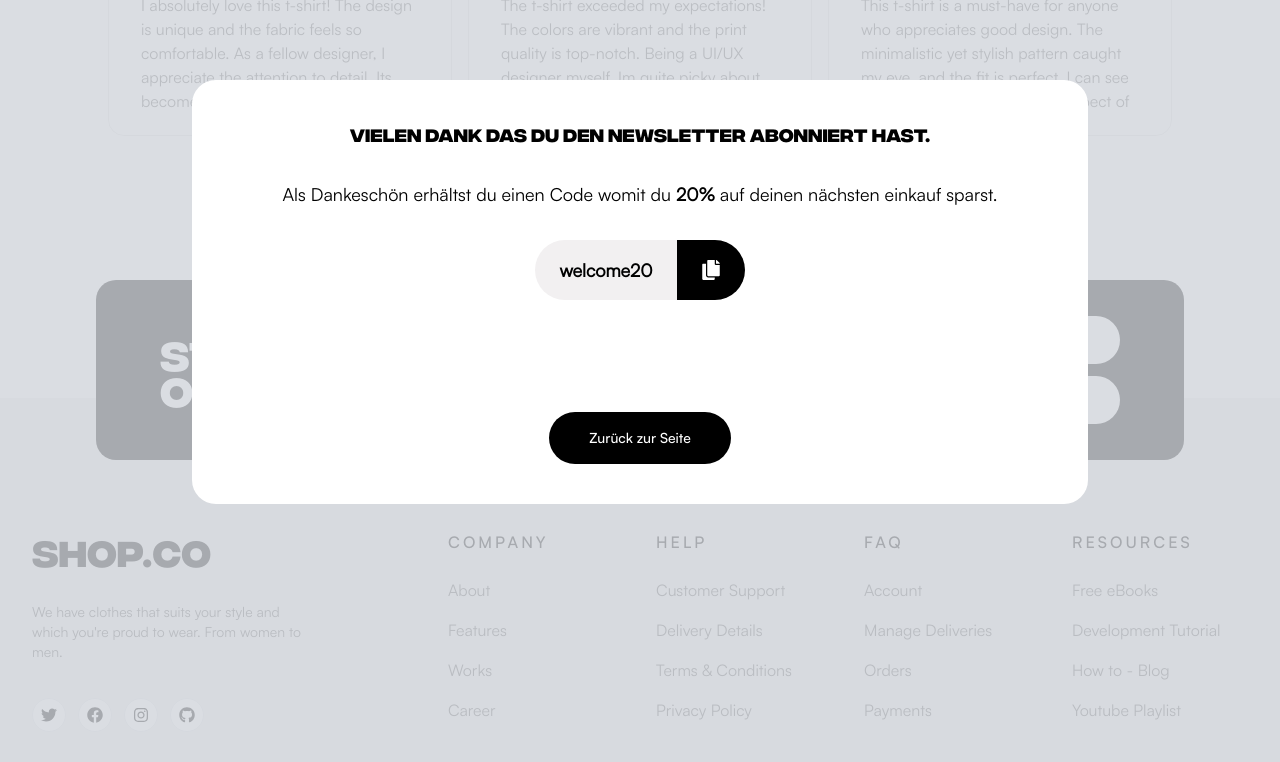
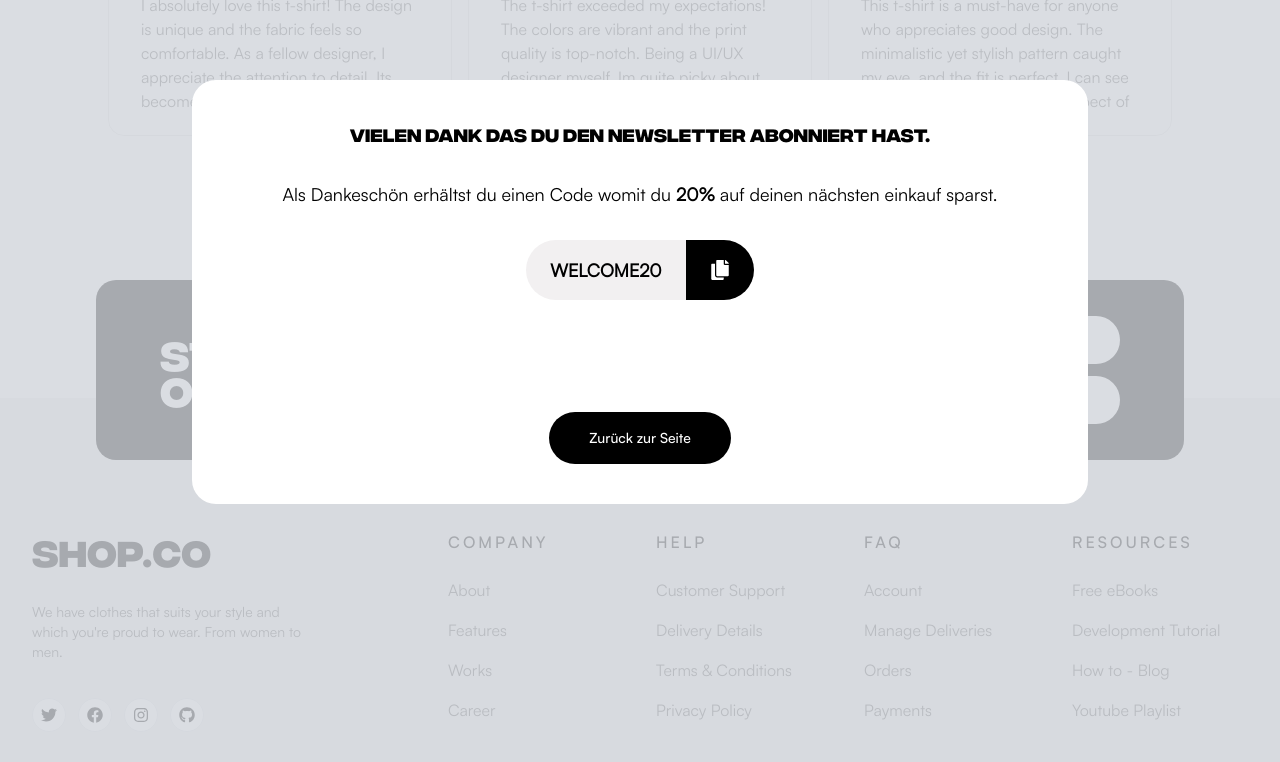
Before and after one commit to WebDev-MAP/E-Commerce, a React (Vite) app: page / in a window 1280 px wide. Both pictures are taken after typing "name@example.com" into the empty fields and a click on the button "Subscribe to Newsletter". Shown: the part 3457-4219 px from the top of the page. Built offline with nearby package versions, Linux system fonts and the light colour scheme.

Commit message:
Update Navbar component to use NavLink for category links

```diff
--- a/src/components/Navbar.jsx
+++ b/src/components/Navbar.jsx
@@ -183,9 +183,15 @@ function Navbar() {
                 </ul>
               </div>
             </div>
-            <li>OnSale</li>
-            <li>New Arrivals</li>
-            <li>Brands</li>
+            <NavLink to="/category">
+              <li>OnSale</li>
+            </NavLink>
+            <NavLink to="/category">
+              <li>New Arrivals</li>
+            </NavLink>
+            <NavLink to="/category">
+              <li>Brands</li>
+            </NavLink>
           </ul>
 
           {/* Searchbar */}
--- a/src/components/Newsletter.jsx
+++ b/src/components/Newsletter.jsx
@@ -76,11 +76,11 @@ const Newsletter = () => {
                   </p>
                   <div className=" flex">
                     <p className="flex items-center rounded-l-full bg-background px-6 py-4  font-bold">
-                      welcome20
+                      WELCOME20
                     </p>
                     <Button
                       primary
-                      onClick={() => navigator.clipboard.writeText('welcome20')}
+                      onClick={() => navigator.clipboard.writeText('WELCOME20')}
                       className=" rounded-l-none px-6 text-xl "
                     >
                       <FaCopy />
```
